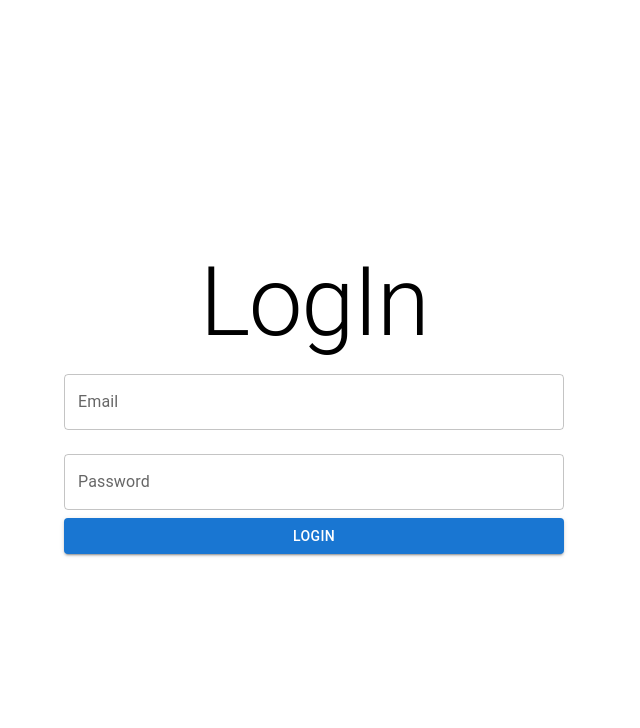
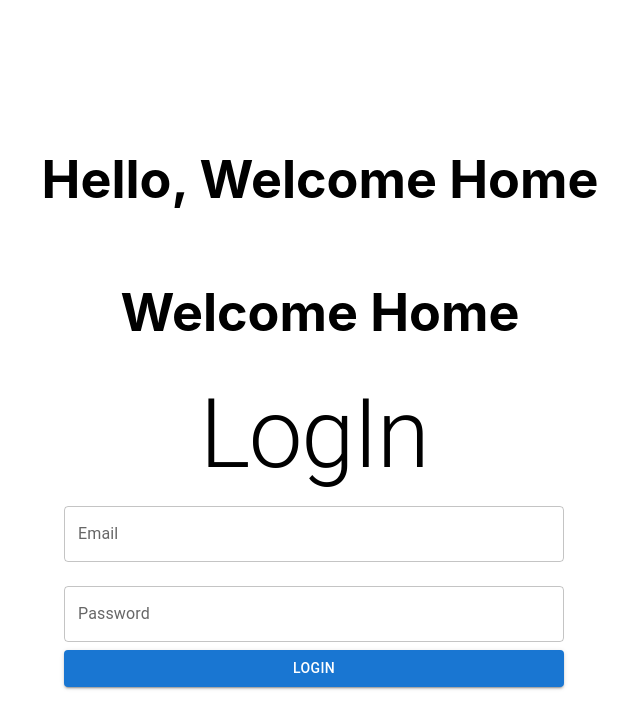
Before and after one commit to abhimkdm/icecream_shop_app, a React (Create React App) app: page / in a window 1280 px wide. Shown: the top 728 px of the page, without its empty margins (320-960 px from the left). Built offline with nearby package versions, Linux system fonts and the light colour scheme.

Commit message:
17 ReactJS Props Functional & ClassComponent

```diff
--- a/src/App.tsx
+++ b/src/App.tsx
@@ -1,11 +1,15 @@
 import React from 'react';
 import './App.css';
 import Login from './components/Auth/Login/Login';
+import HomeComponent from './components/Home/Home';
 
 const App: React.FC = () => {
   return (
     <div className="App">
       <header className="App-header">
+        <HomeComponent title="Welcome" name="Home">
+          <h1>Welcome Home</h1>
+        </HomeComponent>
         <Login />
       </header>
     </div>
--- /dev/null
+++ b/src/components/Home/Home.tsx
@@ -0,0 +1,15 @@
+// Demo Example
+// const Home = (props : any) => {
+//     console.log(props);
+//     return <> <h1> Hello, {props.title} </h1> </>
+// }
+
+const Home = (props : any) => {
+    const { name, title } = props;
+    return <>
+    <h1> Hello, {title} {name} </h1>
+    {props.children}
+    </>
+}
+
+export default Home;
```
